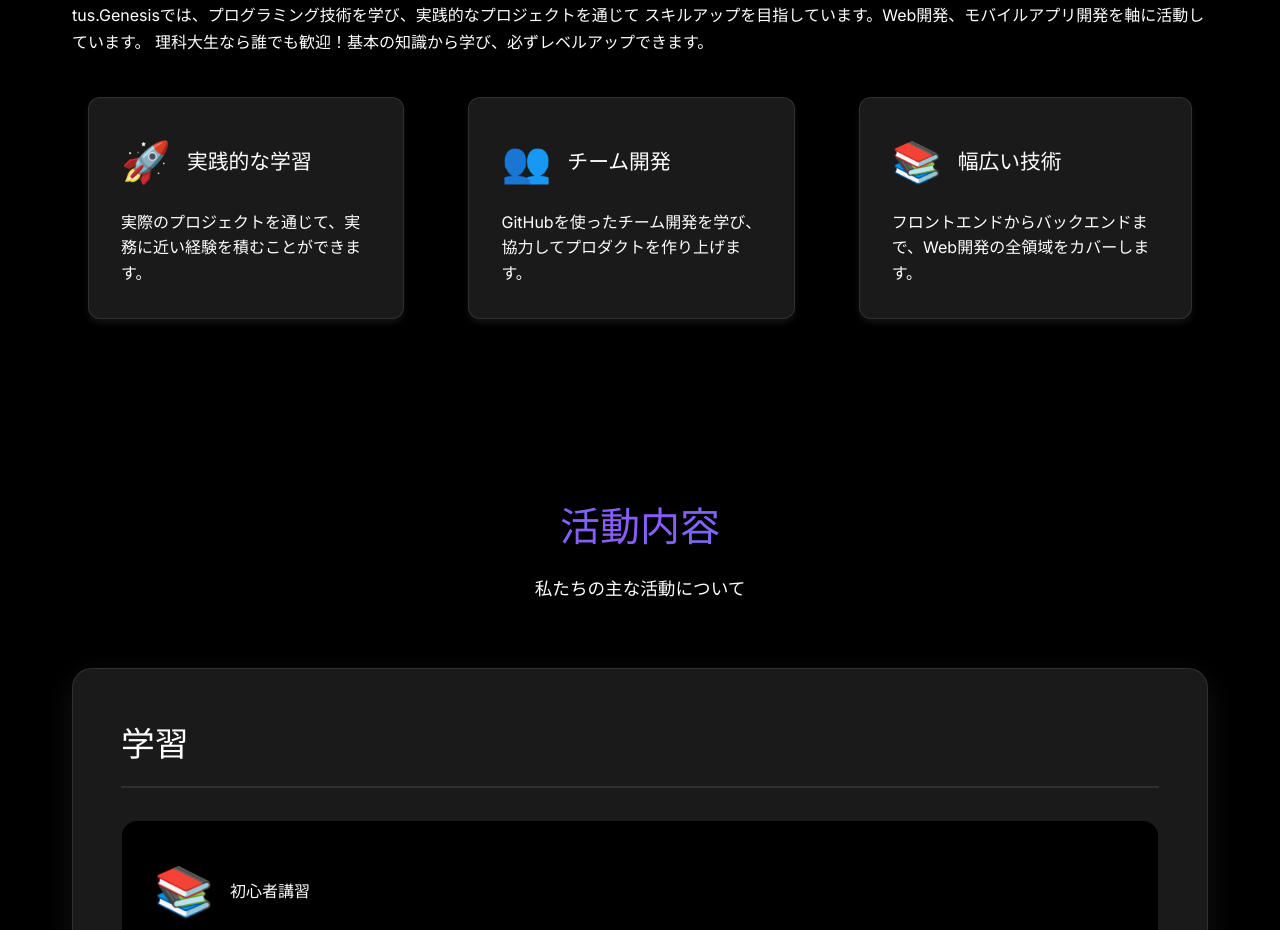
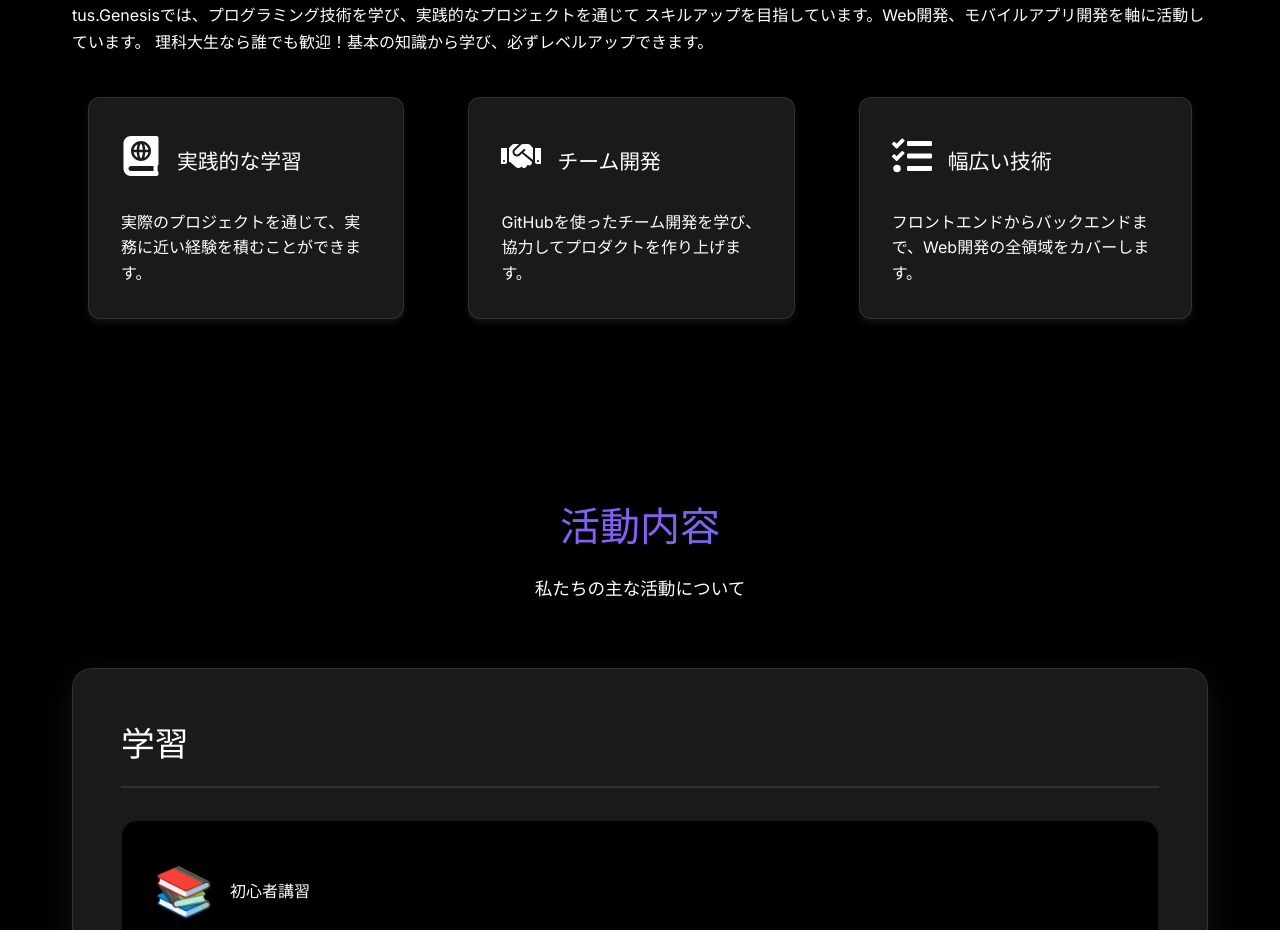
Before and after one commit to tus-Web/landing-page, a React (Vite) app: page / in a window 1280 px wide. Shown: the part 1120-2050 px from the top of the page. Built offline with nearby package versions, Linux system fonts and the light colour scheme.

Commit message:
about内のアイコンを変更

```diff
--- a/src/components/About/About.tsx
+++ b/src/components/About/About.tsx
@@ -1,4 +1,5 @@
 import React from 'react';
+import { FaAtlas , FaHandshake , FaTasks} from "react-icons/fa";
 import './About.css';
 
 const About: React.FC = () => {
@@ -23,7 +24,7 @@ const About: React.FC = () => {
           <div className="features">
             <div className="feature-card">
               <div className="feature-header">
-                <div className="feature-icon">🚀</div>
+                <div className="feature-icon"><FaAtlas/></div>
                 <h4>実践的な学習</h4>
               </div>
               <p>実際のプロジェクトを通じて、実務に近い経験を積むことができます。</p>
@@ -31,7 +32,7 @@ const About: React.FC = () => {
 
             <div className="feature-card">
               <div className="feature-header">
-                <div className="feature-icon">👥</div>
+                <div className="feature-icon"><FaHandshake/></div>
                 <h4>チーム開発</h4>
               </div>
               <p>GitHubを使ったチーム開発を学び、協力してプロダクトを作り上げます。</p>
@@ -39,7 +40,7 @@ const About: React.FC = () => {
 
             <div className="feature-card">
               <div className="feature-header">
-                <div className="feature-icon">📚</div>
+                <div className="feature-icon"><FaTasks/></div>
                 <h4>幅広い技術</h4>
               </div>
               <p>フロントエンドからバックエンドまで、Web開発の全領域をカバーします。</p>
```
